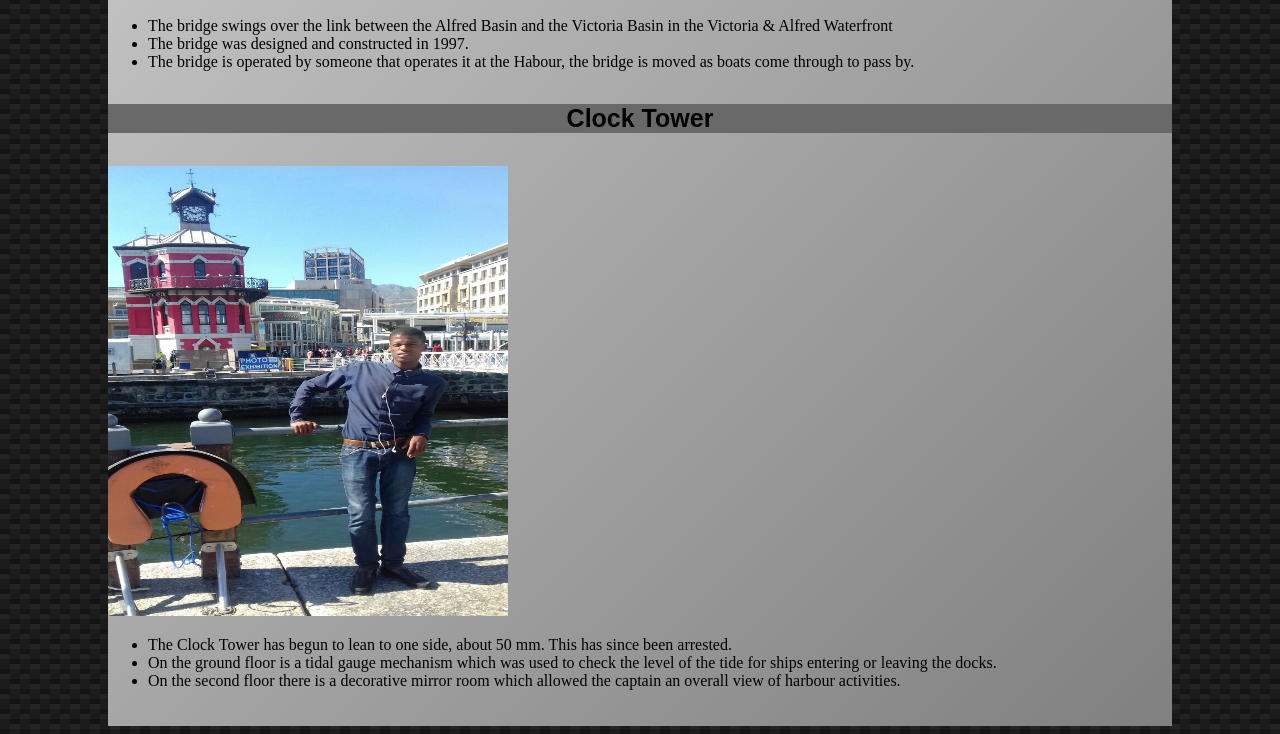
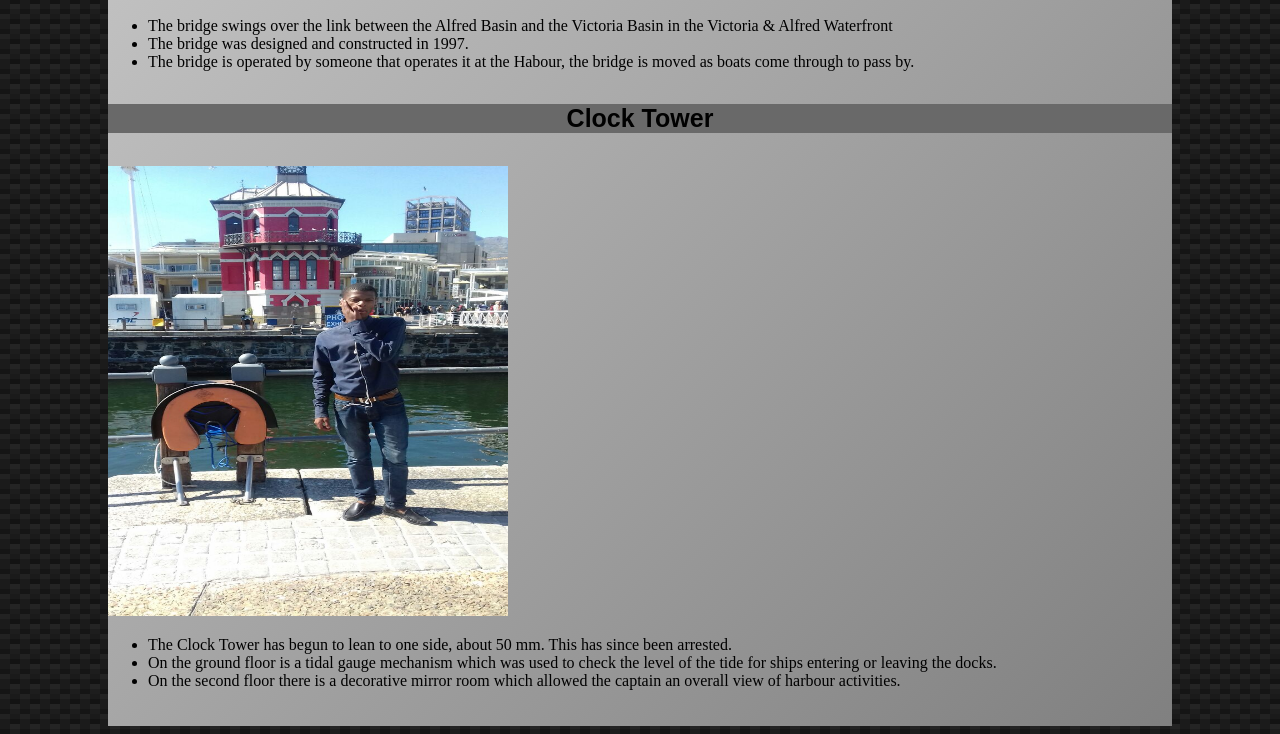
Before and after one commit to LiwaDladloti/LIwaDladloti.github.io, a plain HTML site: page index.html in a window 1280 px wide. Shown: the part 2211-2945 px from the top of the page. Drawn offline with Linux system fonts and the light colour scheme.

Commit message:
changed picture of me at clock tower

```diff
--- a/index.html
+++ b/index.html
@@ -89,7 +89,7 @@
     </ul>
 </p>
     <h4> Clock Tower </h4>
-    <img src = "IMG-20170221-WA0017.jpg" title = "Me at the Clock Tower in the Waterfrong" width = "400" height = "450"/>
+    <img src = "IMG-20170221-WA0013.jpg" title = "Me at the Clock Tower in the Waterfrong" width = "400" height = "450"/>
 <p>
     <ul>
         <li>
```
